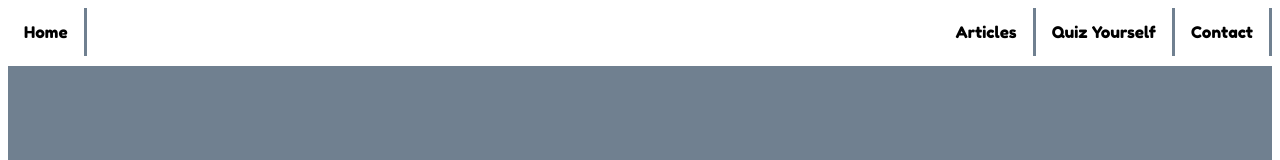
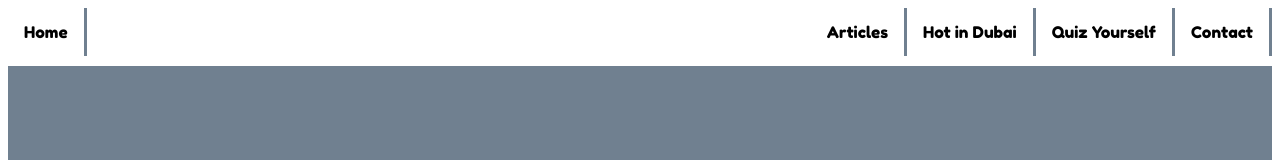
Before and after one commit to mrstrutt1/CFG-Film-Project-, a plain HTML site: page article1.html in a window 1280 px wide. Shown: the top 160 px of the page. Drawn offline with Linux system fonts and the light colour scheme.

Commit message:
Dubai nav bar icon

```diff
--- a/article1.html
+++ b/article1.html
@@ -24,6 +24,7 @@
                 <li style="float:left"> <a href="index.html">Home</a></li>
                 <li> <a href="contact.html">Contact</a></li>
                 <li> <a href="quiz.html">Quiz Yourself</a></li>
+                <li> <a href="dubai.html"> Hot in Dubai </a></li>
                 <li> <a href="articles.html">Articles</a></li>
             </ul>
         </nav>
```
Also changed, not shown: article2.html (+1 -0 lines), article3.html (+1 -0 lines), articles.html (+1 -0 lines), contact.html (+1 -0 lines), dubai.html (+1 -0 lines), index.html (+1 -0 lines), quiz.html (+1 -0 lines).
